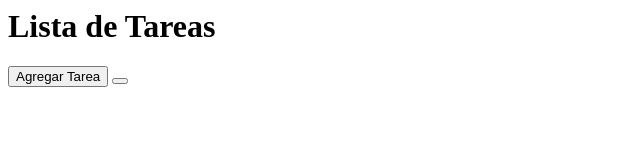
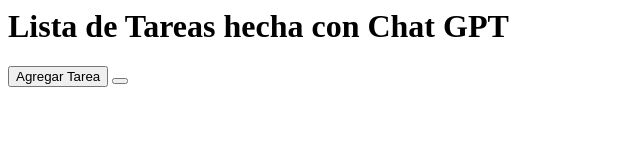
Before and after one commit to EnricoPalermo/Chat, a plain HTML site: page index.html in a window 1280 px wide. Shown: the whole page, without its empty margins (0-640 px from the left). Drawn offline with Linux system fonts and the light colour scheme.

Commit message:
este es el segundo cambio en el titulo del proyecto

```diff
--- a/index.html
+++ b/index.html
@@ -6,7 +6,7 @@
 </head>
 <body>
 
-    <h1>Lista de Tareas</h1>
+    <h1>Lista de Tareas hecha con Chat GPT</h1>
 
     <ul id="listaTareas">
     </ul>
```
